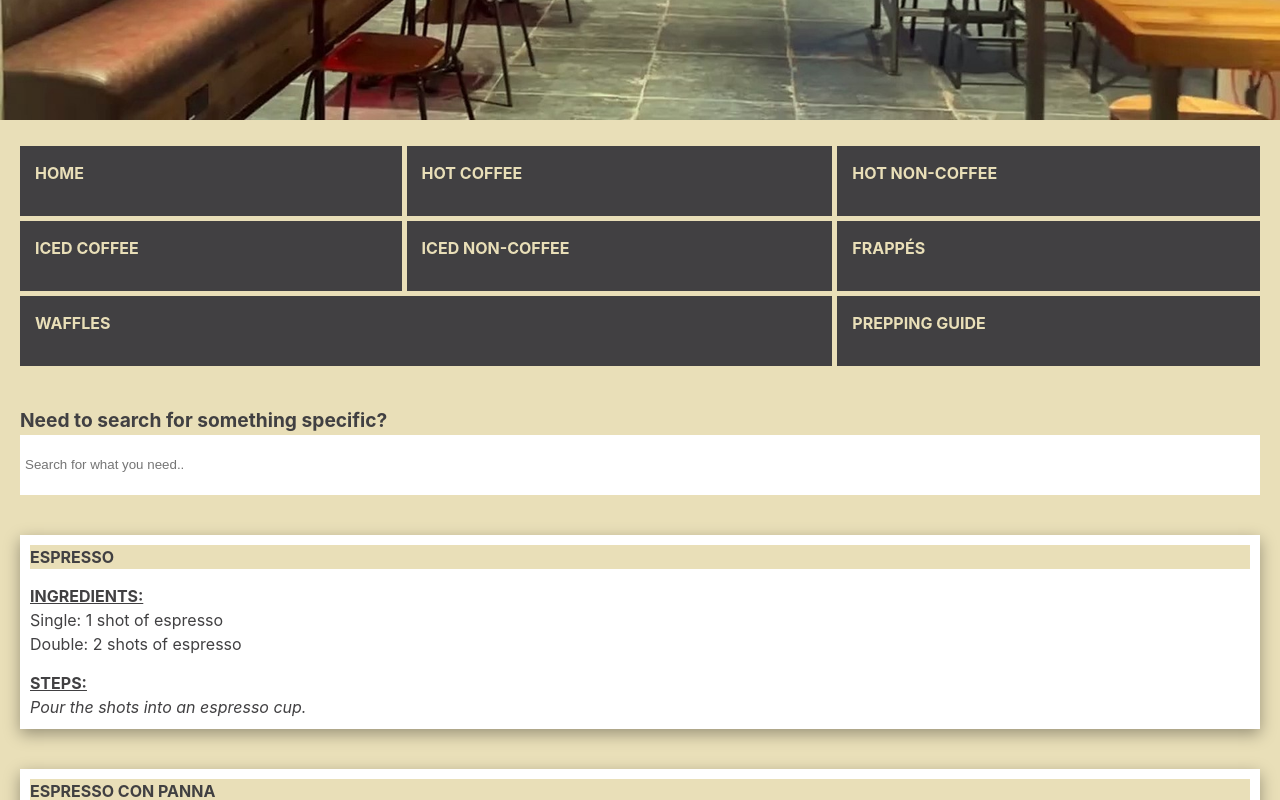
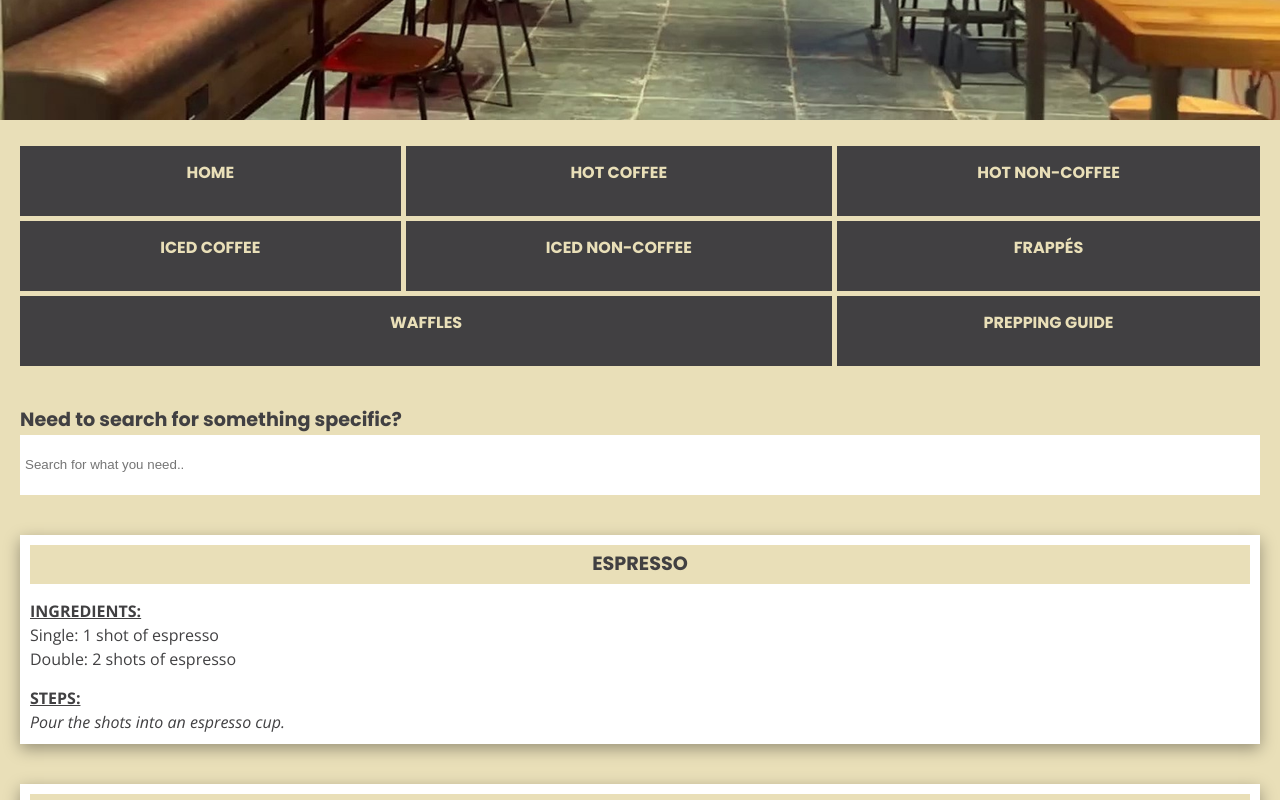
Before and after one commit to johannesvihavainen/bsc_recipes, a React (Vite) app: page / in a window 1280 px wide. Shown: the part 700-1500 px from the top of the page. Built offline with nearby package versions, Linux system fonts and the light colour scheme.

Commit message:
imported google fonts to app.css

```diff
--- a/src/App.css
+++ b/src/App.css
@@ -1,7 +1,11 @@
+@import url('https://fonts.googleapis.com/css2?family=Open+Sans:ital,wght@0,300..800;1,300..800&family=Poppins:ital,wght@0,100;0,200;0,300;0,400;0,500;0,600;0,700;0,800;0,900;1,100;1,200;1,300;1,400;1,500;1,600;1,700;1,800;1,900&display=swap');
+
 body {
   padding: 0;
   margin: 0;
   background-color: #E9DFB8;
+  font-family: 'Open Sans', sans-serif;
+  /* for general content */
 }
 
 header {
@@ -16,6 +20,7 @@
   text-align: center;
   text-transform: uppercase;
   padding: 20px;
+  font-family: 'Poppins', sans-serif;
 }
 
 .bsc-logo {
@@ -34,6 +39,8 @@
   list-style: none;
   margin: 0;
   padding: 20px;
+  font-family: 'Poppins', sans-serif;
+  text-align: center;
 }
 
 .navbar ul li {
@@ -98,6 +105,7 @@
 .search-bar p {
   font-weight: bold;
   font-size: 1.2rem;
+  font-family: 'Poppins', sans-serif;
 }
 
 .recipes-container {
@@ -136,6 +144,14 @@
 }
 
 .drink-title {
+  font-family: 'Poppins', sans-serif;
+  font-size: 1.2rem;
+  text-align: center;
+  padding-top: 5px;
+  padding-bottom: 5px;
+}
+
+.drink-title {
   font-weight: bold;
   text-transform: uppercase;
   background-color: #E9DFB8;
```
